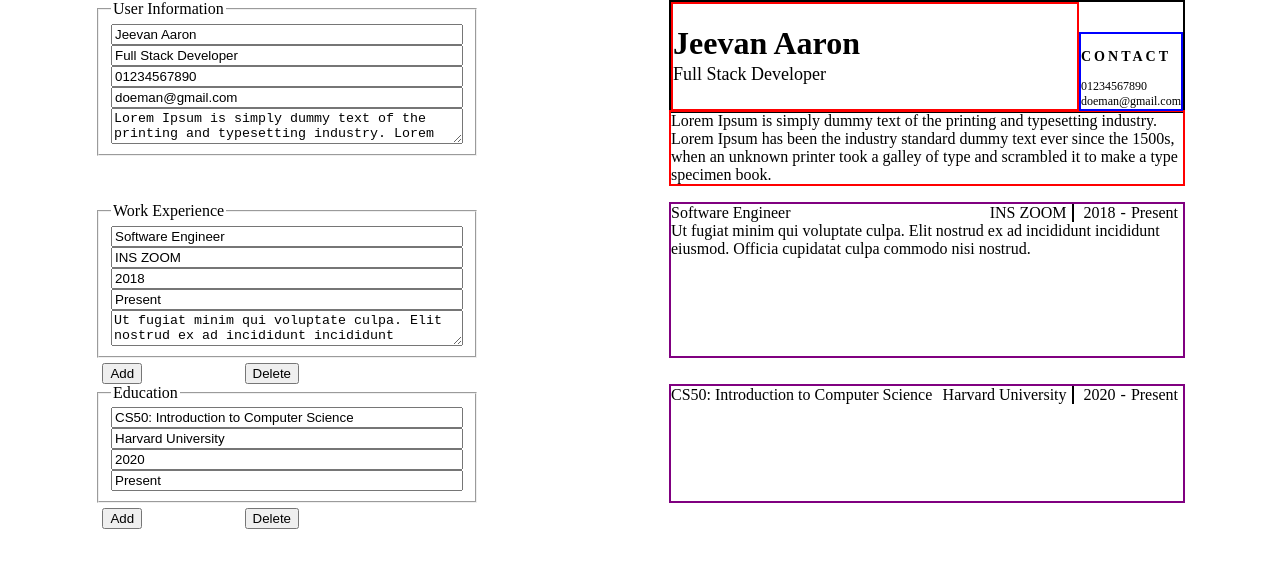
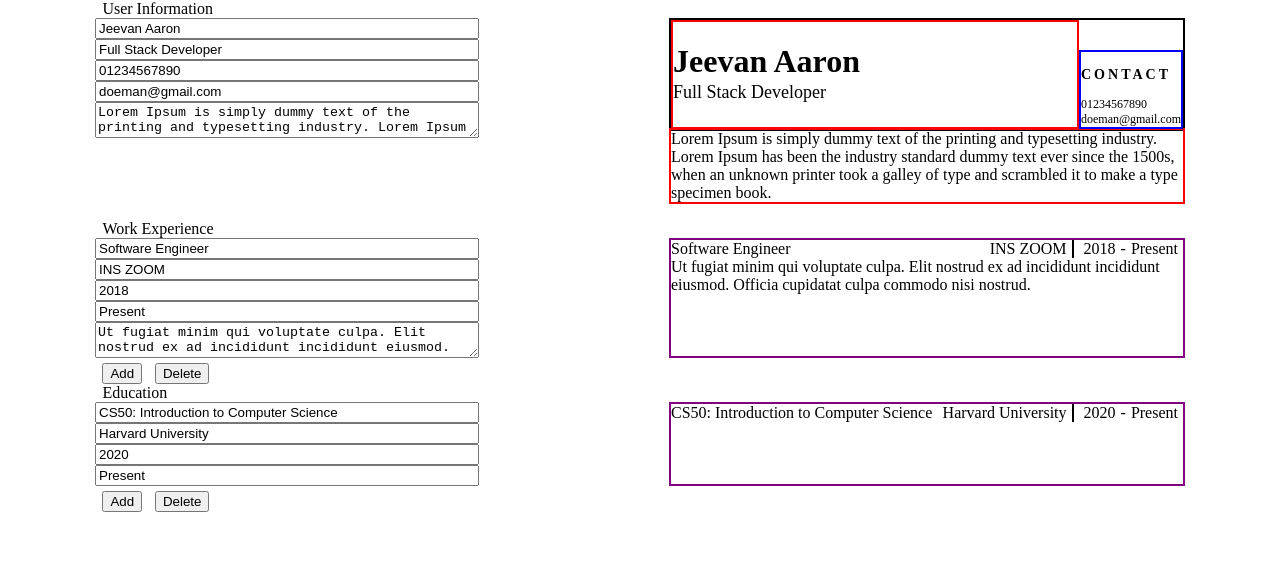
Before and after one commit to aaronsww/cv-application, a React (Vite) app: page / in a window 1280 px wide. Shown: the top 568 px of the page. Built offline with nearby package versions, Linux system fonts and the light colour scheme.

Commit message:
refactor: removed fieldset and legend tags

```diff
--- a/src/App.css
+++ b/src/App.css
@@ -4,9 +4,8 @@
   justify-content: space-around;
 }
 
-fieldset {
-  display: flex;
-  flex-direction: column;
+.sectionTitle{
+  margin-left: 8%;
 }
 
 .topBar{
@@ -63,9 +62,15 @@ fieldset {
 
 .informationContainer{
   width: 30%;
+  display: flex;
+  flex-direction: column;
 }
 
 .addBtn{
   margin-left: 8%;
   margin-top: 5px;
 }
+
+.deleteBtn{
+  margin-left: 1%;
+}
--- a/src/App.jsx
+++ b/src/App.jsx
@@ -16,19 +16,23 @@ function App() {
 
   return (
     <div>
+      <div className='sectionTitle'>User Information</div>
       <General />
+     <div className="sectionTitle">Work Experience</div>
       {expRows}
       <button className="addBtn" onClick={() => setCount(countEdu + 1)}>
         Add
       </button>
-      <button className="addBtn" onClick={() => setCount(countEdu - 1)}>
+      <button className="deleteBtn" onClick={() => setCount(countEdu - 1)}>
         Delete
       </button>
+
+      <div className='sectionTitle'>Education</div>
       {eduRows}
       <button className="addBtn" onClick={() => setCount2(countExp + 1)}>
         Add
       </button>
-      <button className="addBtn" onClick={() => setCount2(countExp - 1)}>
+      <button className="deleteBtn" onClick={() => setCount2(countExp - 1)}>
         Delete
       </button>
     </div>
--- a/src/components/Edu.jsx
+++ b/src/components/Edu.jsx
@@ -7,13 +7,10 @@ function Exp() {
   return (
     <div  className='mainContainer'>
         <div className='informationContainer'>
-          <fieldset>
-            <legend>Education</legend>
             <input type='text' value={eduInfo.course} onChange={(e) => setEduInfo({...eduInfo, course : e.target.value})}/>
             <input type='text' value={eduInfo.uni} onChange={e => setEduInfo({...eduInfo, uni : e.target.value})}/>
             <input type='text' value={eduInfo.startDate} onChange={e => setEduInfo({...eduInfo, startDate : e.target.value})}/>
             <input type='text' value={eduInfo.endDate} onChange={e => setEduInfo({...eduInfo, endDate : e.target.value})}/>
-          </fieldset>
         </div>
         <EduDisplay data={eduInfo} />
     </div>
--- a/src/components/Exp.jsx
+++ b/src/components/Exp.jsx
@@ -14,8 +14,7 @@ function Exp() {
   return (
     <div className="mainContainer">
       <div className="informationContainer">
-        <fieldset>
-          <legend>Work Experience</legend>
+
           <input
             type="text"
             value={expInfo.position}
@@ -47,7 +46,7 @@ function Exp() {
               setExpInfo({ ...expInfo, expDescription: e.target.value })
             }
           />
-        </fieldset>
+
       </div>
       <ExpDisplay data={expInfo} />
     </div>
--- a/src/components/General.jsx
+++ b/src/components/General.jsx
@@ -15,16 +15,13 @@ function General() {
   return(
       <div className='mainContainer'>
         <div className='informationContainer'>
-            <fieldset >
-              <legend>User Information</legend>
               <input type='text' value={info.name} onChange={(e) => handleInfo(e, info.name)}/>
               <input type='text' value={info.post} onChange={e => setInfo({...info, post : e.target.value})}/>
               <input type='number' value={info.phoneNo} onChange={e => setInfo({...info, phoneNo : e.target.value})}/>
               <input type='email' value={info.email} onChange={e => setInfo({...info, email : e.target.value})}/>
               <textarea type='text' value={info.description} onChange={e => setInfo({...info, description : e.target.value})}/>
-            </fieldset>
         </div>
-            <Display data={info} />
+          <Display data={info} />
       </div>
   )
 }
```
